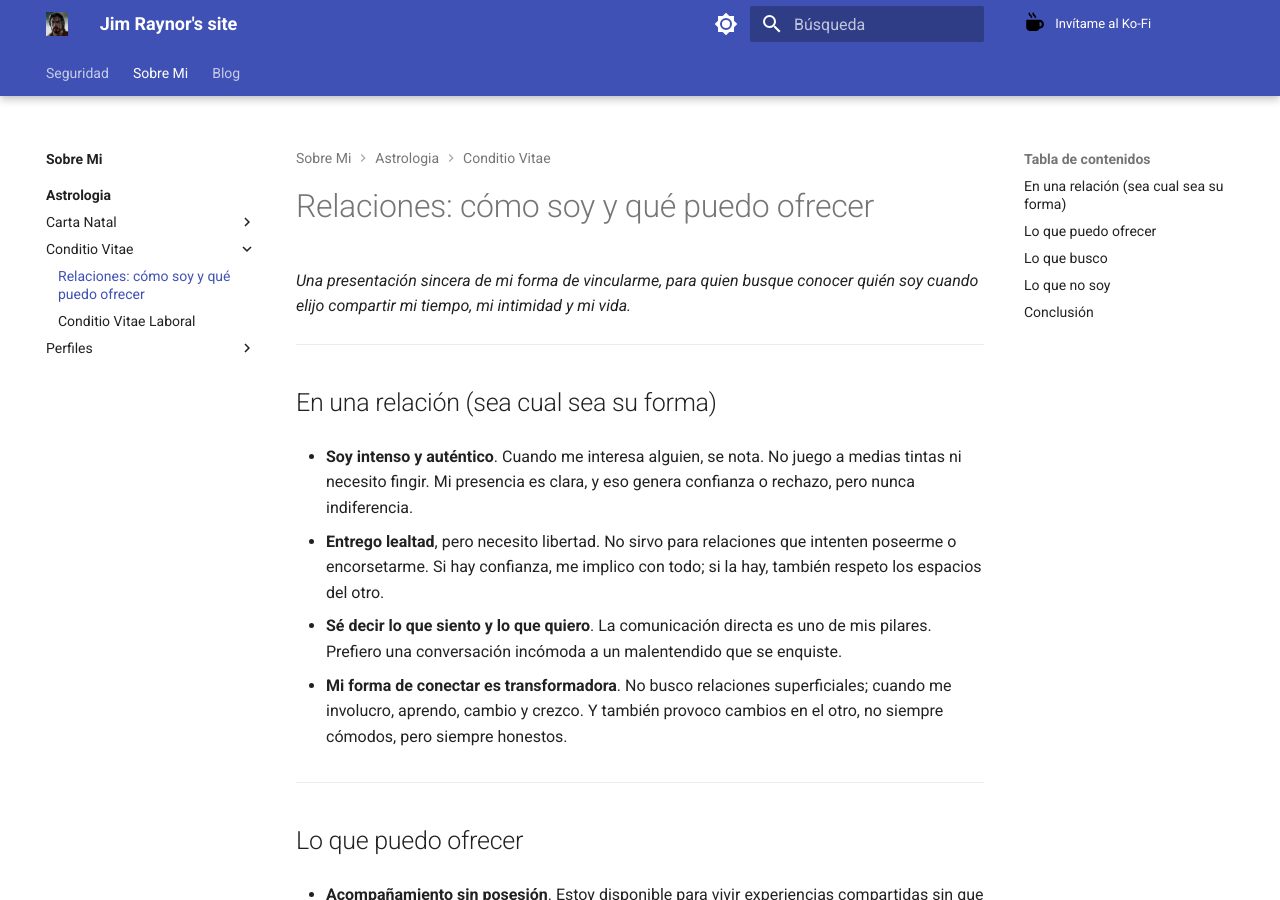
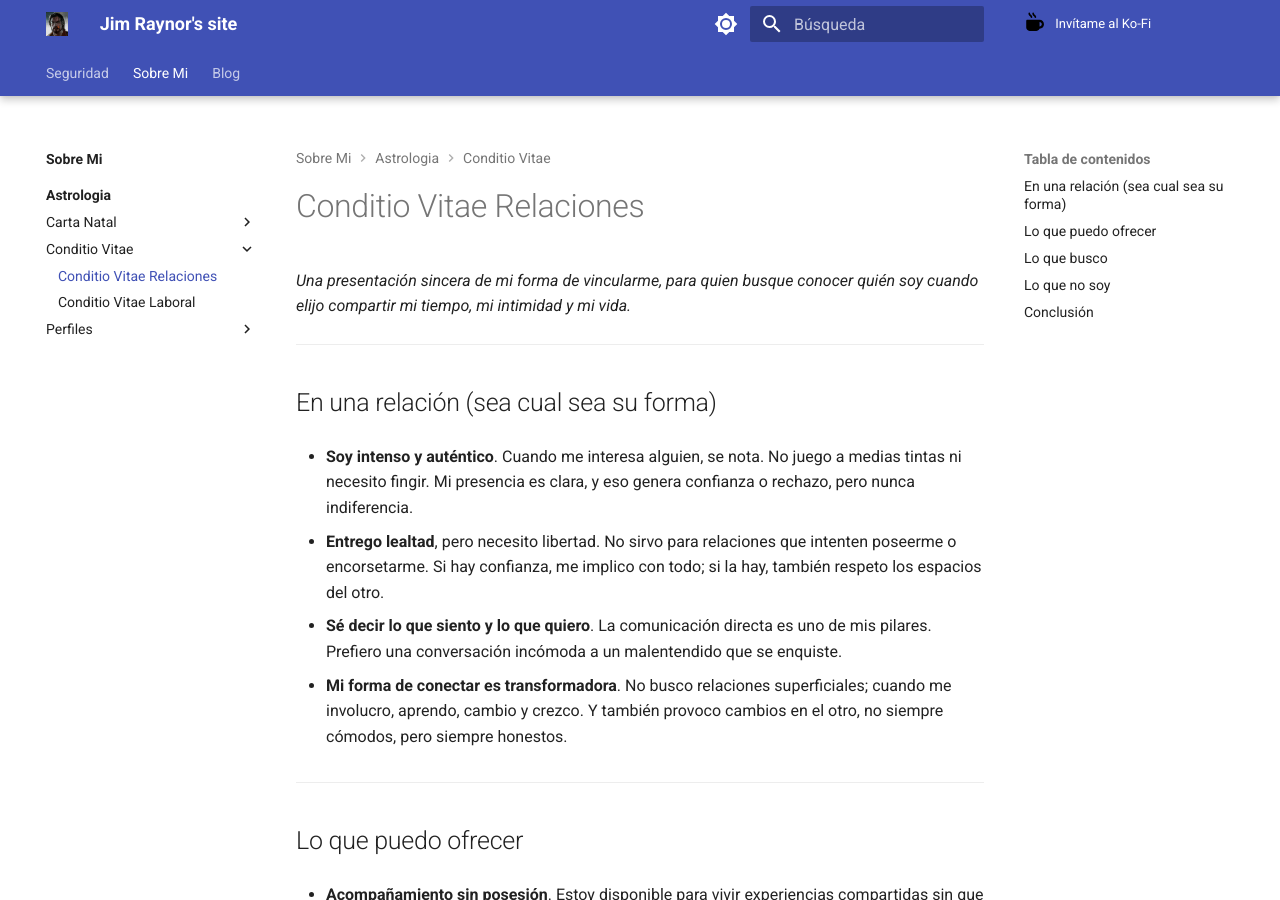
Before and after one commit to jimraynor88/blog, an MkDocs documentation site: the page built from docs/Sobre_Mi/Astrologia/Conditio_Vitae/Relaciones_Como_Soy.md, in a window 1280 px wide and 900 px high. Built offline with MkDocs 1.6.1 and Material for MkDocs 9.7.7, drawn with Linux system fonts in a browser that asks for light colours.

Commit message:
Rename section to 'Conditio Vitae Relaciones'

```diff
--- a/docs/Sobre_Mi/Astrologia/Conditio_Vitae/Relaciones_Como_Soy.md
+++ b/docs/Sobre_Mi/Astrologia/Conditio_Vitae/Relaciones_Como_Soy.md
@@ -1,4 +1,4 @@
-# Relaciones: cómo soy y qué puedo ofrecer
+# Conditio Vitae Relaciones
 
 *Una presentación sincera de mi forma de vincularme, para quien busque conocer quién soy cuando elijo compartir mi tiempo, mi intimidad y mi vida.*
 
```
